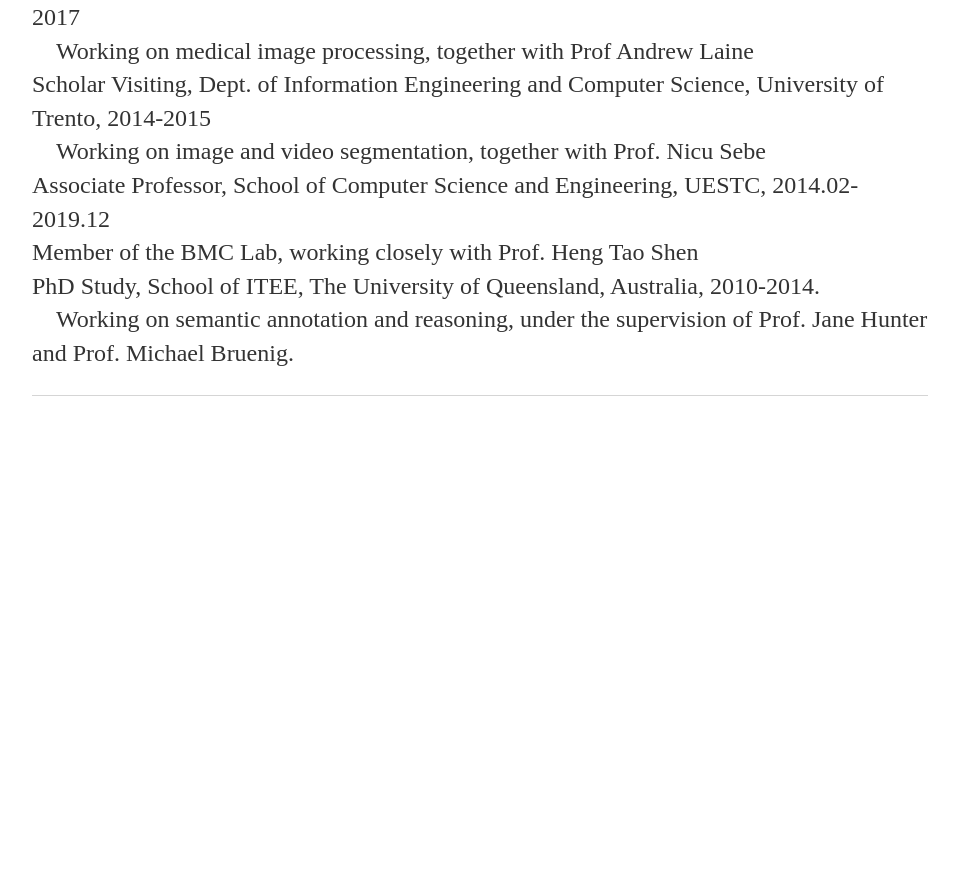
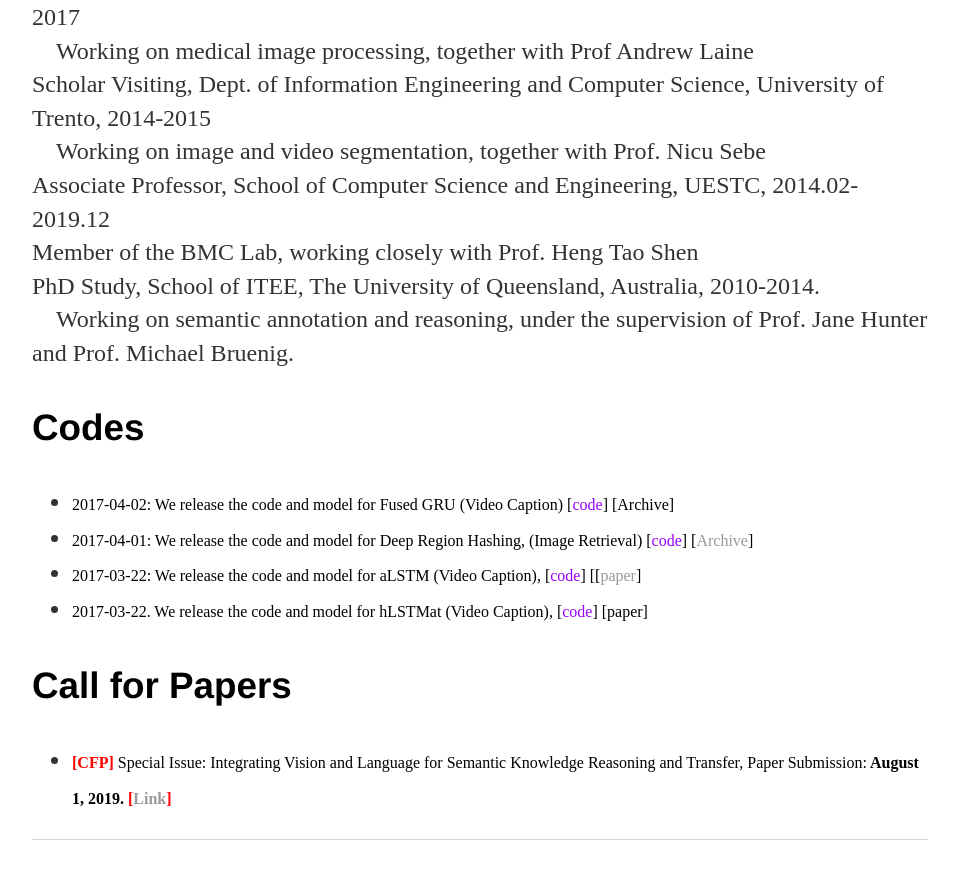
Before and after one commit to lianliGao/lianligao.github.io, a Jekyll site: the page built from index.html, in a window 1280 px wide and 900 px high, scrolled down 1663 px. Shown: the top 879 px of the window, without its empty margins (160-1118 px from the left). Built offline with Jekyll 4.4.1, drawn with Linux system fonts in a browser that asks for light colours; before the commit the page ends 2119 px from its top, so only the background shows below that.

Commit message:
Update index.html

```diff
--- a/index.html
+++ b/index.html
@@ -54,5 +54,17 @@
 &nbsp;&nbsp;&nbsp;&nbsp;Working on semantic annotation and reasoning, under the supervision of Prof. Jane Hunter and Prof. Michael Bruenig.
 </p>
 
+	<h3>Codes</h3>
+	<ul>
+		<li><font face="times new roman, serif" size="3"><font color="#000000">2017-04-02: We release the code and model for Fused GRU (Video Caption) [</font><a href="https://github.com/wangxuanhan/stafg-capgen-vid" rel="nofollow"><font color="#9900ff">code</font></a><font color="#000000">] [Archive]</font></font></li>
+		<li><font face="times new roman, serif" size="3"><font color="#000000">2017-04-01: We release the code and model for Deep Region Hashing, (Image Retrieval) [</font><a href="https://github.com/hetaoconquer/DRH" rel="nofollow"><font color="#9900ff">code</font></a><font color="#000000">] [<a href="https://arxiv.org/abs/1701.07901" rel="nofollow">Archive</a>]</font></font></li>
+		<li><font face="times new roman, serif" size="3"><font color="#000000">2017-03-22: We release&nbsp;the code and model for aLSTM (Video Caption), [</font><a href="https://github.com/zhaoluffy/aLSTMs" rel="nofollow"><font color="#9900ff">code</font></a><font color="#000000">] [[<a href="http://dl.acm.org/citation.cfm?id=2967242" rel="nofollow">paper</a>]</font></font></li>
+		<li><font face="times new roman, serif" size="3"><font color="#000000">2017-03-22. We release the code and model for hLSTMat (Video Caption), [</font><a href="https://github.com/zhaoluffy/hLSTMat" rel="nofollow"><font color="#9900ff">code</font></a><font color="#000000">] [paper]</font></font></li>
+	</ul>
+
+	<h3> Call for Papers</h3>
+	<ul>
+		<li><b style="color:rgb(255,0,0);font-size:medium;background-color:transparent;font-family:times new roman,serif">[CFP] </b><font color="#000000"><span style="font-size:medium;background-color:transparent;font-family:times new roman,serif">Special Issue:&nbsp;</span><font face="times new roman, serif" style="font-size:medium;background-color:transparent">Integrating Vision and Language for Semantic Knowledge&nbsp;</font><span style="background-color:transparent;font-size:medium;font-family:times new roman,serif">Reasoning and Transfer,&nbsp;</span></font><span style="background-color:transparent;font-size:medium;font-family:times new roman,serif"><font color="#000000">Paper Submission:<b> August 1, 2019.&nbsp;</b></font><font color="#ff0000" style="font-weight:bold">[<a href="https://www.journals.elsevier.com/journal-of-visual-communication-and-image-representation/call-for-papers/integrating-vision-and-language-for-semantic-knowledge" rel="nofollow">Link</a>]</font></span></li>
+	</ul>
 
 </div>
```
